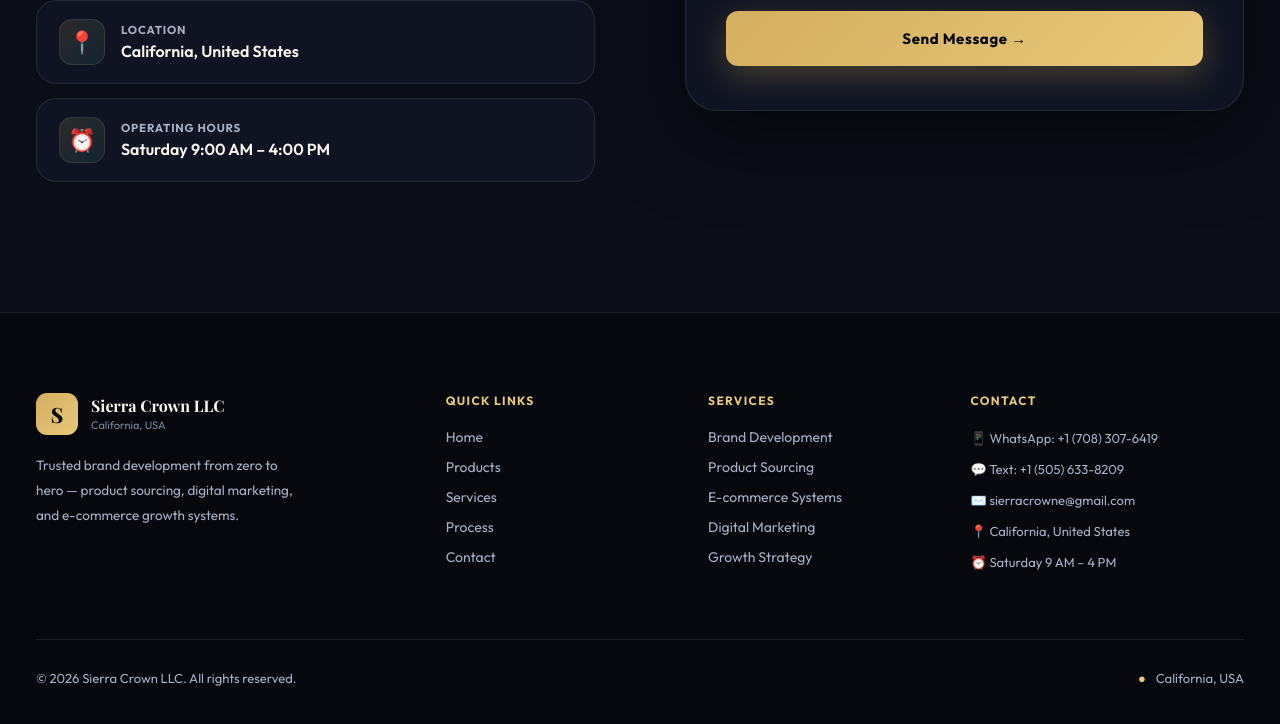
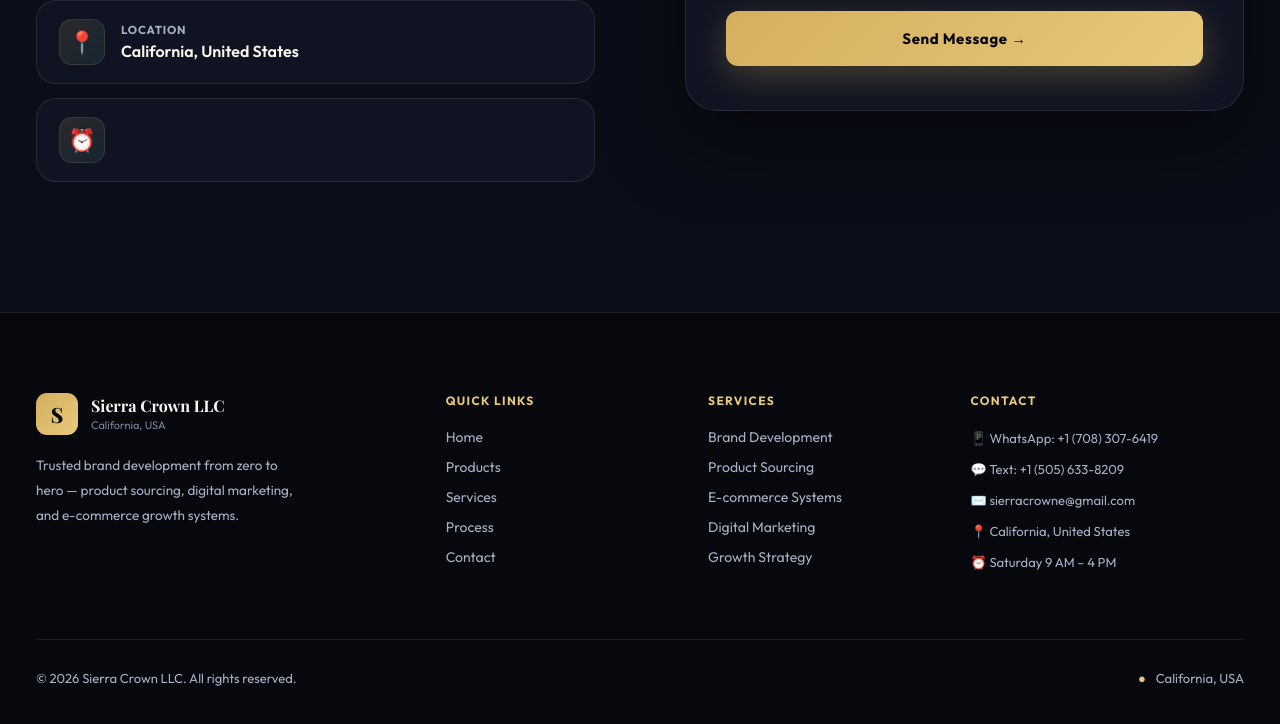
Before and after one commit to sierracrowne/sierracrowne.github.io, a plain HTML site: page index.html in a window 1280 px wide. Shown: the part 9581-10305 px from the top of the page. Drawn offline with nearby package versions, Linux system fonts and the light colour scheme; a web font is replaced by a local one.

Commit message:
Update index.html

```diff
--- a/index.html
+++ b/index.html
@@ -979,10 +979,7 @@
             </div>
             <div class="contact-item">
               <div class="contact-item-icon">⏰</div>
-              <div>
-                <div class="contact-item-label">Operating Hours</div>
-                <div class="contact-item-val">Saturday 9:00 AM – 4:00 PM</div>
-              </div>
+
             </div>
           </div>
         </div>
```
